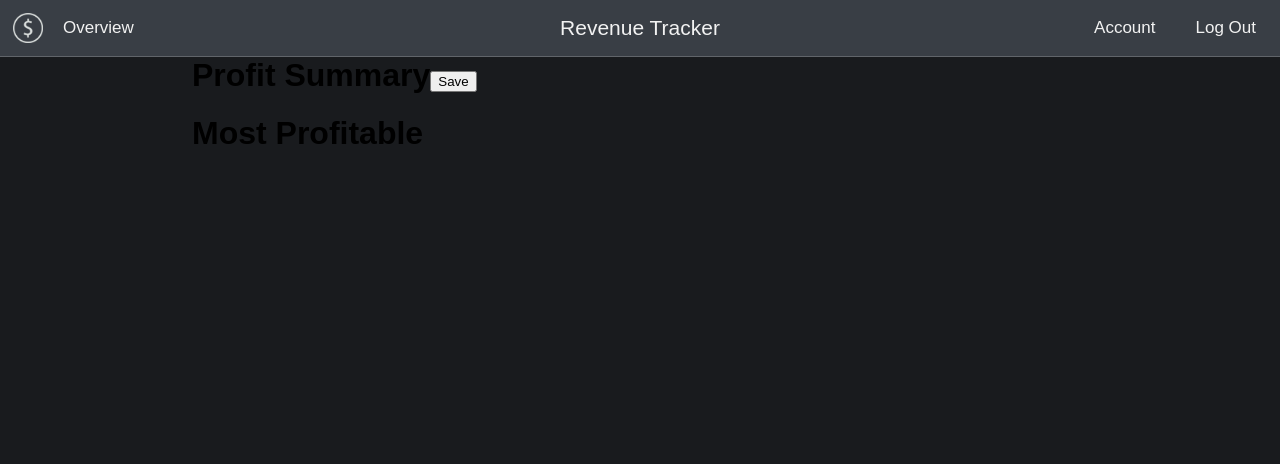
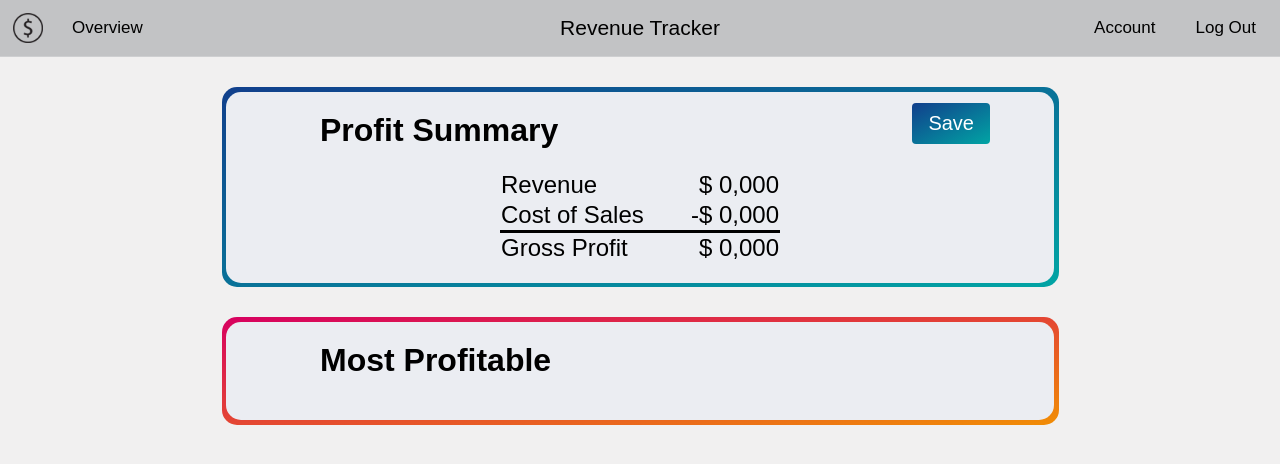
Before and after one commit to jatwitmyer/revenue-tracker, a React app in the folder client/: page / in a window 1280 px wide. Built offline with nearby package versions, Linux system fonts and the light colour scheme.

Commit message:
adds color, lighter background, and section formatting

```diff
--- a/client/src/components/Overview.js
+++ b/client/src/components/Overview.js
@@ -1,34 +1,49 @@
 import React from "react";
 import { NavLink } from 'react-router-dom';
+import PSSpreadsheet from './PSSpreadsheet';
 
 function Overview() {
 
     return (
       <div className="overview-columns-container">
+
         <div className="column-wing">
           <div className="filters"></div>
         </div>
+
         <div className="column-center">
+
+          {/* profit summary */}
+          <div className="border-gradient blue">
           <div className="profit-summary-container">
+            <button className="save-summary-button">Save</button>
             <h1 className="summary-header">Profit Summary</h1>
-            <button>Save</button>
-            <div className="profit-summary-spreadsheet-container"></div>
+            <div className="profit-summary-spreadsheet-container">
+              <PSSpreadsheet/>
+            </div>
           </div>
-          <div className="most-profitable-container">
+          </div>
+
+          {/* profitability charts */}
+          <div className="border-gradient red">
+          <div className="profitability-charts-container">
             <h1 className="summary-header">Most Profitable</h1>
             <div className="most-profitable-columns-container">
               <div className="stores-column">
-                <div className="stores-spreadsheet-container"></div>
+                <div className="stores-spreadsheet-container"> <></> </div>
               </div>
               <div className="products-column">
                 <div className="products-spreadsheet-container"></div>
               </div>
             </div>
           </div>
-        </div>
-        <div className="column-wing">
+          </div>
 
         </div>
+
+        <div className="column-wing">
+        </div>
+
       </div>
     )
 }
--- /dev/null
+++ b/client/src/components/PSSpreadsheet.js
@@ -0,0 +1,23 @@
+import React from "react";
+
+function PSSpreadsheet() {
+  // profit summary spreadsheet
+
+  return (
+  <table>
+    <tr>
+      <td>Revenue</td>
+      <td className="price">$ 0,000</td>
+    </tr>
+    <tr>
+      <td>Cost of Sales</td>
+      <td className="price">-$ 0,000</td>
+    </tr>
+    <tr className="total">
+      <td>Gross Profit</td>
+      <td className="price">$ 0,000</td>
+    </tr>
+  </table>
+  )}
+
+export default PSSpreadsheet
--- a/client/src/new.css
+++ b/client/src/new.css
@@ -1,14 +1,15 @@
 body {
   font-family: Arial, Helvetica, sans-serif;
-  background-color: rgb(25, 27, 30);
+  background-color: rgb(241, 240, 240);
   margin: 0;
+  color: black;
 }
 
 /* -------------------------------------------------------------- */
 /* Nav Bar */
 
 .topnav {
-  background-color: rgb(57, 62, 69);
+  background-color: rgb(194, 195, 197);
   overflow: hidden;
   margin: 0;
   padding: 4px;
@@ -22,8 +23,8 @@ body {
   float: left;
   display: inline;
   margin: 9px;
-  margin-right: 0;
-  filter: invert(100%);
+  /* margin-right: 0; */
+  /* filter: invert(100%); */
   position: relative;
 }
 
@@ -39,7 +40,8 @@ body {
 
 /* website title */
 .topnav p {
-  color: #f2f2f2;
+  /* color: #f2f2f2; */
+  color: black;
   text-align: center;
   font-size: 21px;
   text-decoration: none;
@@ -62,15 +64,18 @@ body {
 }
 
 .topnav a {
-  color: #f2f2f2;
-  margin: 14px 20px;
+  /* color: #f2f2f2; */
+  color: black;
+  padding: 14px 20px;
   text-decoration: none;
   font-size: 17px;
   display: inline;
 }
 
 .topnav a:hover {
-  color: rgb(197, 197, 197);
+  /* color: rgb(88, 88, 88); */
+  background-color: rgba(219, 219, 227, 0.468);
+  border-radius: 15px;
 }
 
 .topnav a.active {
@@ -99,8 +104,79 @@ body {
 /* filters */
 
 /* summary */
-.profit-summary-container h1, button{
-  display: inline;
+.save-summary-button{
+  position: absolute;
+  right: 5vw;
+  top: 6%;
+  background: linear-gradient(to bottom right, #113F8C, #01A4A4);
+  color: rgb(255, 255, 255);
+  border: none;
+  border-radius: 4px;
+  padding: 9px 16px;
+  text-align: center;
+  text-decoration: none;
+  font-size: 20px;
+  cursor: pointer;
 }
 
+.blue {
+  background: linear-gradient(to bottom right, #113F8C, #01A4A4);
+}
+
+.green {
+  background: linear-gradient(to bottom right, #61AE24, #D0D102);
+}
+
+.red {
+  background: linear-gradient(to bottom right, #D70060, #F18D05);
+}
+
+.border-gradient {
+  margin: auto;
+  padding: 4.5px;
+  margin-top: 30px;
+  border-radius: 15px;
+  width: fit-content;
+  margin-bottom: 30px;
+}
+
+.profit-summary-container, .profitability-charts-container{
+  position: relative;
+  background-color: rgb(235, 237, 242);
+  width: 60vw;
+  padding: 20px 30px;
+  margin: auto;
+  min-width: 600px;
+  border-radius: 15px;
+}
+
+.profit-summary-container h1, .profitability-charts-container h1{
+  margin-top: 0;
+  margin-left: 5vw;
+}
+
+.profit-summary-container table{
+  margin: auto;
+}
+
+table{
+  border-collapse: collapse;
+  margin: 25px 0;
+}
+
+.profit-summary-container table{
+  min-width: 280px;
+  font-size: x-large;
+}
+
+td.price{
+  text-align: right;
+}
+
+tr.total{
+  border-top: 3px solid;
+}
+
+
+
 /* saved-summaries */
```
